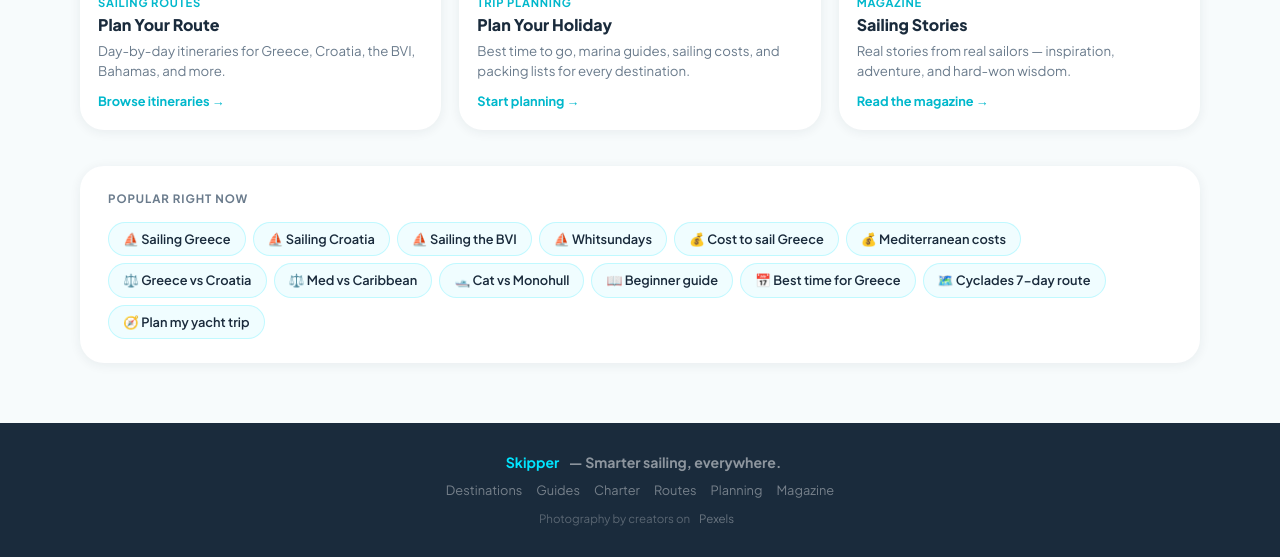
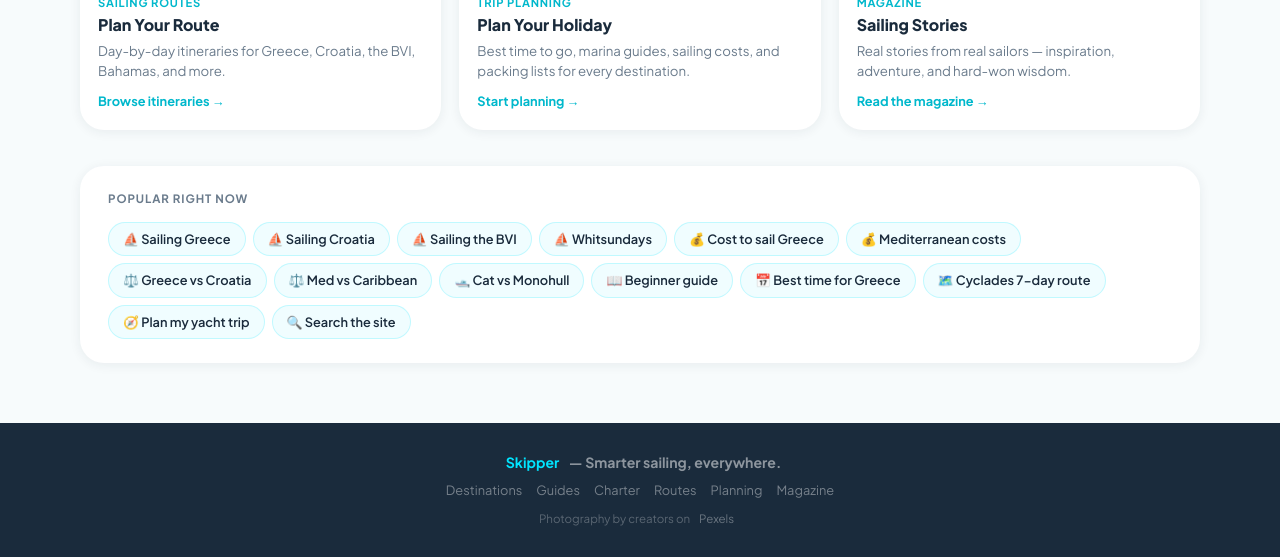
Before and after one commit to fbongiorno/skipper-web, a website: page index.html in a window 1280 px wide. Shown: the part 1239-1796 px from the top of the page. Drawn offline with Linux system fonts and the light colour scheme.

Commit message:
feat: add search link to homepage quick links

```diff
--- a/index.html
+++ b/index.html
@@ -300,6 +300,7 @@
       <a href="/planning/best-time-to-sail-greece/">📅 Best time for Greece</a>
       <a href="/routes/greek-islands-7-day-cyclades/">🗺️ Cyclades 7-day route</a>
       <a href="/plan/">🧭 Plan my yacht trip</a>
+      <a href="/search/">🔍 Search the site</a>
     </div>
   </div>
 </div>
```
